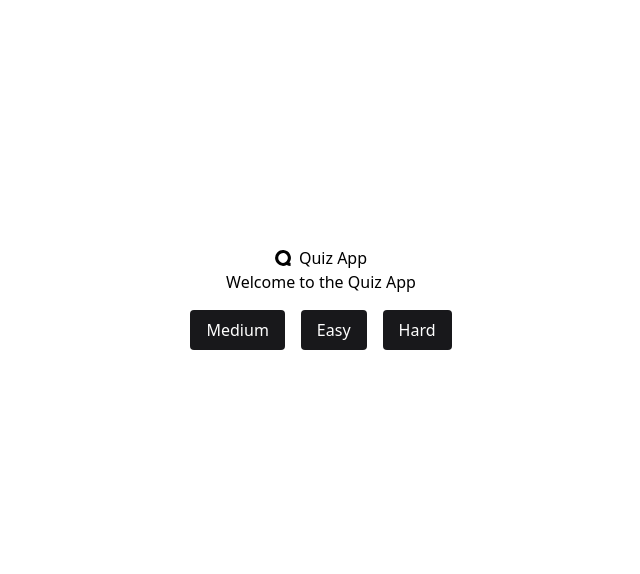
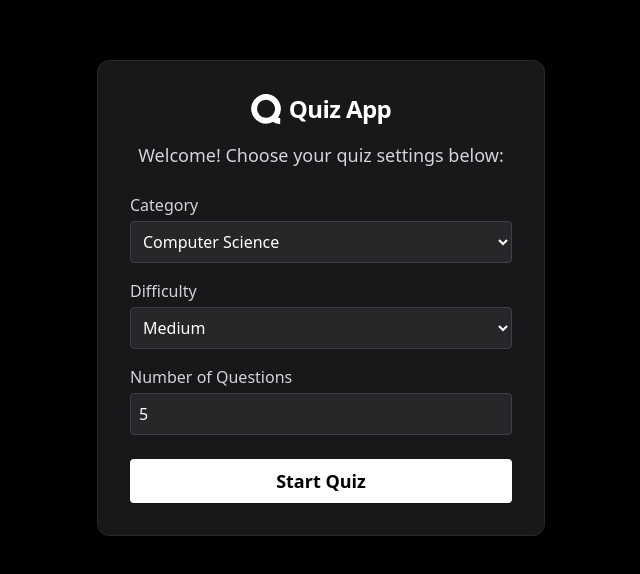
Before and after one commit to Anubhavprogramer/quiz-app, a React (Vite) app: page / in a window 1280 px wide. Shown: the part 102-676 px from the top of the page, without its empty margins (319-959 px from the left). Built offline with nearby package versions, Linux system fonts and the light colour scheme.

Commit message:
updated in UI

```diff
--- a/src/components/QuestionCard.jsx
+++ b/src/components/QuestionCard.jsx
@@ -0,0 +1,51 @@
+
+import React from 'react';
+
+const QuestionCard = ({
+	question,
+	options,
+	selected,
+	correctAnswer,
+	showAnswer,
+	onSelect,
+	qNumber,
+	total
+}) => {
+	return (
+		<div className="mb-4 p-4 rounded-lg bg-zinc-800 border border-zinc-700">
+			<h2 className="font-semibold text-lg text-white mb-2">
+				Q{qNumber} of {total}: {question}
+			</h2>
+			<ul>
+				{options.map((option, i) => (
+					<li key={i} className="mb-3">
+						<button
+							className={`px-4 py-2 rounded-lg w-full text-left font-medium border transition-all duration-150
+								${selected === option
+									? option === correctAnswer
+										? 'bg-green-600 text-white border-green-600'
+										: 'bg-red-600 text-white border-red-600'
+									: 'bg-zinc-100 text-black hover:bg-zinc-200 border-zinc-300'}
+							`}
+							onClick={() => !showAnswer && onSelect(option)}
+							disabled={showAnswer}
+						>
+							{option}
+						</button>
+					</li>
+				))}
+			</ul>
+			{showAnswer && (
+				<div className="mt-3">
+					{selected === correctAnswer ? (
+						<span className="text-green-400 font-semibold">Correct!</span>
+					) : (
+						<span className="text-red-400 font-semibold">Incorrect. Correct answer: {correctAnswer}</span>
+					)}
+				</div>
+			)}
+		</div>
+	);
+};
+
+export default QuestionCard;
--- a/src/pages/HomePages.jsx
+++ b/src/pages/HomePages.jsx
@@ -1,40 +1,84 @@
-import React from "react";
+
+import React, { useState } from "react";
 import { SiQuizlet } from "react-icons/si";
 import { useNavigate } from "react-router-dom";
 
+const categories = [
+  { value: "18", label: "Computer Science" },
+  { value: "9", label: "General Knowledge" },
+  { value: "21", label: "Sports" },
+  { value: "23", label: "History" },
+  { value: "17", label: "Science & Nature" },
+];
+
+const difficulties = [
+  { value: "easy", label: "Easy" },
+  { value: "medium", label: "Medium" },
+  { value: "hard", label: "Hard" },
+];
+
 const HomePages = () => {
   const navigate = useNavigate();
-  function startQuiz(difficulty) {
-    // Navigate to the quiz page with the selected difficulty using state
-    navigate("/quiz", { state: { difficulty } });
+  const [difficulty, setDifficulty] = useState("medium");
+  const [category, setCategory] = useState("18");
+  const [amount, setAmount] = useState(5);
+
+  function startQuiz() {
+    navigate("/quiz", { state: { difficulty, category, amount } });
   }
+
   return (
-    <div className="h-screen flex flex-col justify-center items-center">
-      <div className="flex justify-center items-center gap-2">
-        <SiQuizlet />
-        <h5>Quiz App</h5>
-      </div>
+    <div className="min-h-screen bg-black flex flex-col justify-center items-center py-8 px-2">
+      <div className="w-full max-w-md bg-zinc-900 rounded-xl shadow-lg p-8 border border-zinc-800 flex flex-col items-center">
+        <div className="flex justify-center items-center gap-2 mb-4">
+          <SiQuizlet className="text-3xl text-white" />
+          <h1 className="text-2xl font-bold text-white tracking-tight">Quiz App</h1>
+        </div>
+        <h2 className="text-lg text-zinc-300 mb-6 text-center">Welcome! Choose your quiz settings below:</h2>
 
-      <h1>Welcome to the Quiz App</h1>
+        <div className="w-full mb-4">
+          <label className="block text-zinc-300 mb-1 font-medium">Category</label>
+          <select
+            className="w-full p-2 rounded bg-zinc-800 text-white border border-zinc-700 focus:outline-none"
+            value={category}
+            onChange={e => setCategory(e.target.value)}
+          >
+            {categories.map(cat => (
+              <option key={cat.value} value={cat.value}>{cat.label}</option>
+            ))}
+          </select>
+        </div>
 
-      <div className="flex gap-4 mt-4">
+        <div className="w-full mb-4">
+          <label className="block text-zinc-300 mb-1 font-medium">Difficulty</label>
+          <select
+            className="w-full p-2 rounded bg-zinc-800 text-white border border-zinc-700 focus:outline-none"
+            value={difficulty}
+            onChange={e => setDifficulty(e.target.value)}
+          >
+            {difficulties.map(diff => (
+              <option key={diff.value} value={diff.value}>{diff.label}</option>
+            ))}
+          </select>
+        </div>
+
+        <div className="w-full mb-6">
+          <label className="block text-zinc-300 mb-1 font-medium">Number of Questions</label>
+          <input
+            type="number"
+            min={1}
+            max={20}
+            className="w-full p-2 rounded bg-zinc-800 text-white border border-zinc-700 focus:outline-none"
+            value={amount}
+            onChange={e => setAmount(Number(e.target.value))}
+          />
+        </div>
+
         <button
-          onClick={() => startQuiz("medium")}
-          className="bg-zinc-900 hover:bg-zinc-700 text-white px-4 py-2 rounded cursor-pointer"
+          onClick={startQuiz}
+          className="bg-white text-black px-6 py-2 rounded shadow hover:bg-zinc-200 transition font-semibold w-full text-lg"
         >
-          Medium
-        </button>
-        <button
-          onClick={() => startQuiz("easy")}
-          className="bg-zinc-900 hover:bg-zinc-700 text-white px-4 py-2 rounded cursor-pointer"
-        >
-          Easy
-        </button>
-        <button
-          onClick={() => startQuiz("hard")}
-          className="bg-zinc-900 hover:bg-zinc-700 text-white px-4 py-2 rounded cursor-pointer"
-        >
-          Hard
+          Start Quiz
         </button>
       </div>
     </div>
--- a/src/pages/QuizPage.jsx
+++ b/src/pages/QuizPage.jsx
@@ -2,6 +2,7 @@
 
 import { useLocation, useNavigate } from 'react-router-dom';
 import ProgressBar from '../components/ProgressBar';
+import QuestionCard from '../components/QuestionCard';
 import { useEffect, useState } from 'react';
 import { fetchQuizData } from '../data/fetchQuestion';
 
@@ -16,6 +17,7 @@ const QuizPage = () => {
   const [selected, setSelected] = useState(null);
   const [score, setScore] = useState(0);
   const [showAnswer, setShowAnswer] = useState(false);
+  const [userAnswers, setUserAnswers] = useState([]);
 
   useEffect(() => {
     let isMounted = true;
@@ -28,6 +30,7 @@ const QuizPage = () => {
         setSelected(null);
         setShowAnswer(false);
         setScore(0);
+        setUserAnswers([]);
         setLoading(false);
       }
     }
@@ -43,6 +46,11 @@ const QuizPage = () => {
   function handleSelect(option) {
     setSelected(option);
     setShowAnswer(true);
+    setUserAnswers((prev) => {
+      const updated = [...prev];
+      updated[current] = option;
+      return updated;
+    });
     if (option === currentQ.correctAnswer) {
       setScore((prev) => prev + 1);
     }
@@ -54,48 +62,44 @@ const QuizPage = () => {
       setSelected(null);
       setShowAnswer(false);
     } else {
-      // Go to result page
-      navigate('/result', { state: { score, total: questions.length } });
+      // Go to result page with all data
+      navigate('/result', {
+        state: {
+          score,
+          total: questions.length,
+          questions,
+          userAnswers,
+        },
+      });
     }
   }
 
   return (
-    <div className="p-6 max-w-xl mx-auto">
-      <h1 className="text-2xl font-bold mb-4">Quiz App</h1>
+    <div className="min-h-screen bg-black flex flex-col items-center justify-center py-8 px-2">
+      <div className="w-full max-w-xl bg-zinc-900 rounded-xl shadow-lg p-8 border border-zinc-800">
+        <h1 className="text-3xl font-extrabold mb-6 text-center text-white tracking-tight">Quiz App</h1>
         <ProgressBar current={current} total={questions.length} />
-      <div className="mb-6">
-        <h2 className="font-semibold mb-2">{currentQ.question}</h2>
-        <ul>
-          {currentQ.options.map((option, i) => (
-            <li key={i} className="ml-4 mb-2">
-              <button
-                className={`px-3 py-1 rounded border w-full text-left ${selected === option ? (option === currentQ.correctAnswer ? 'bg-green-200' : 'bg-red-200') : 'bg-zinc-100 hover:bg-zinc-200'}`}
-                onClick={() => !showAnswer && handleSelect(option)}
-                disabled={showAnswer}
-              >
-                {option}
-              </button>
-            </li>
-          ))}
-        </ul>
-        {showAnswer && (
-          <div className="mt-2">
-            {selected === currentQ.correctAnswer ? (
-              <span className="text-green-600 font-semibold">Correct!</span>
-            ) : (
-              <span className="text-red-600 font-semibold">Incorrect. Correct answer: {currentQ.correctAnswer}</span>
-            )}
-          </div>
-        )}
+        <div className="mb-8">
+          <QuestionCard
+            question={currentQ.question}
+            options={currentQ.options}
+            selected={selected}
+            correctAnswer={currentQ.correctAnswer}
+            showAnswer={showAnswer}
+            onSelect={handleSelect}
+            qNumber={current + 1}
+            total={questions.length}
+          />
         </div>
         <button
-        className="bg-blue-600 text-white px-4 py-2 rounded disabled:opacity-50"
+          className="bg-white text-black px-6 py-2 rounded shadow hover:bg-zinc-200 transition font-semibold w-full text-lg disabled:opacity-50"
           onClick={handleNext}
           disabled={!showAnswer}
         >
           {current === questions.length - 1 ? 'Finish' : 'Next'}
         </button>
       </div>
+    </div>
   );
 };
 
```
Also changed, not shown: src/pages/ResultPage.jsx (+71 -10 lines). Lines whose indentation alone changed are shown as unchanged.
